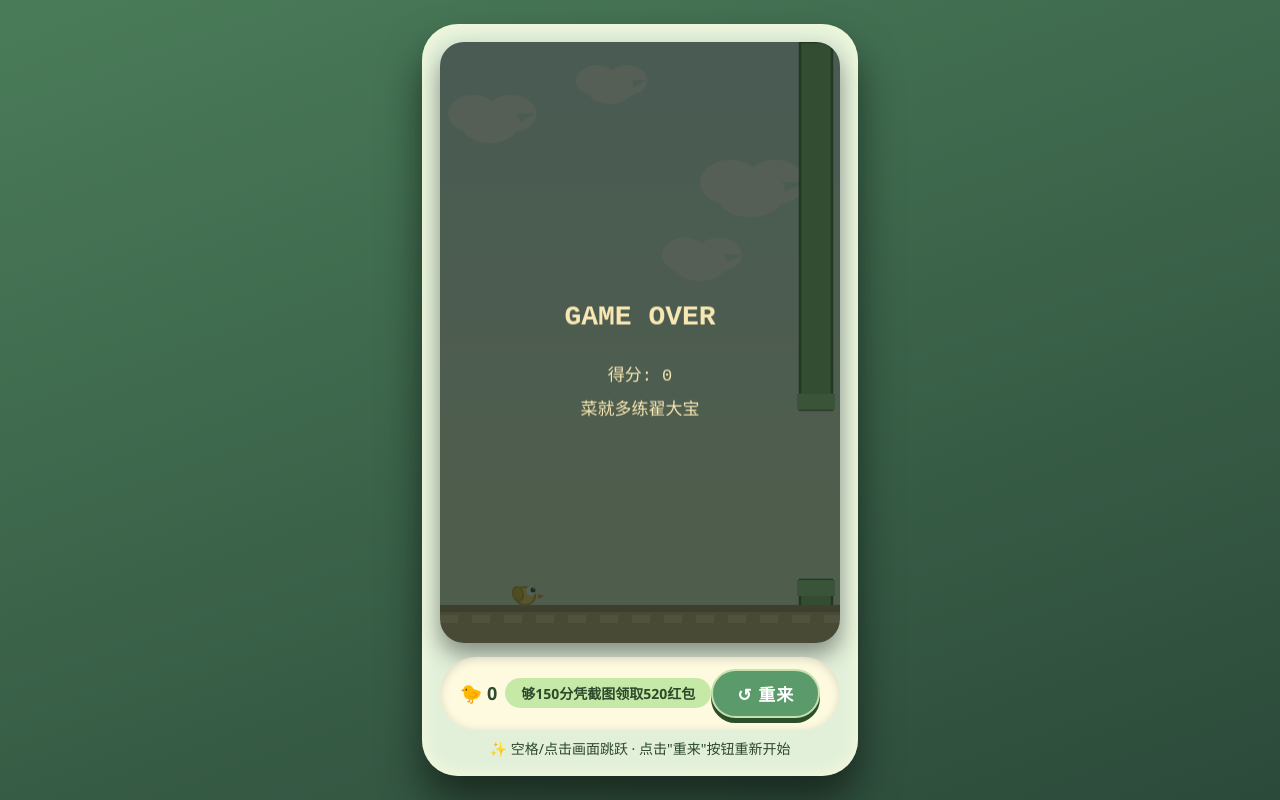
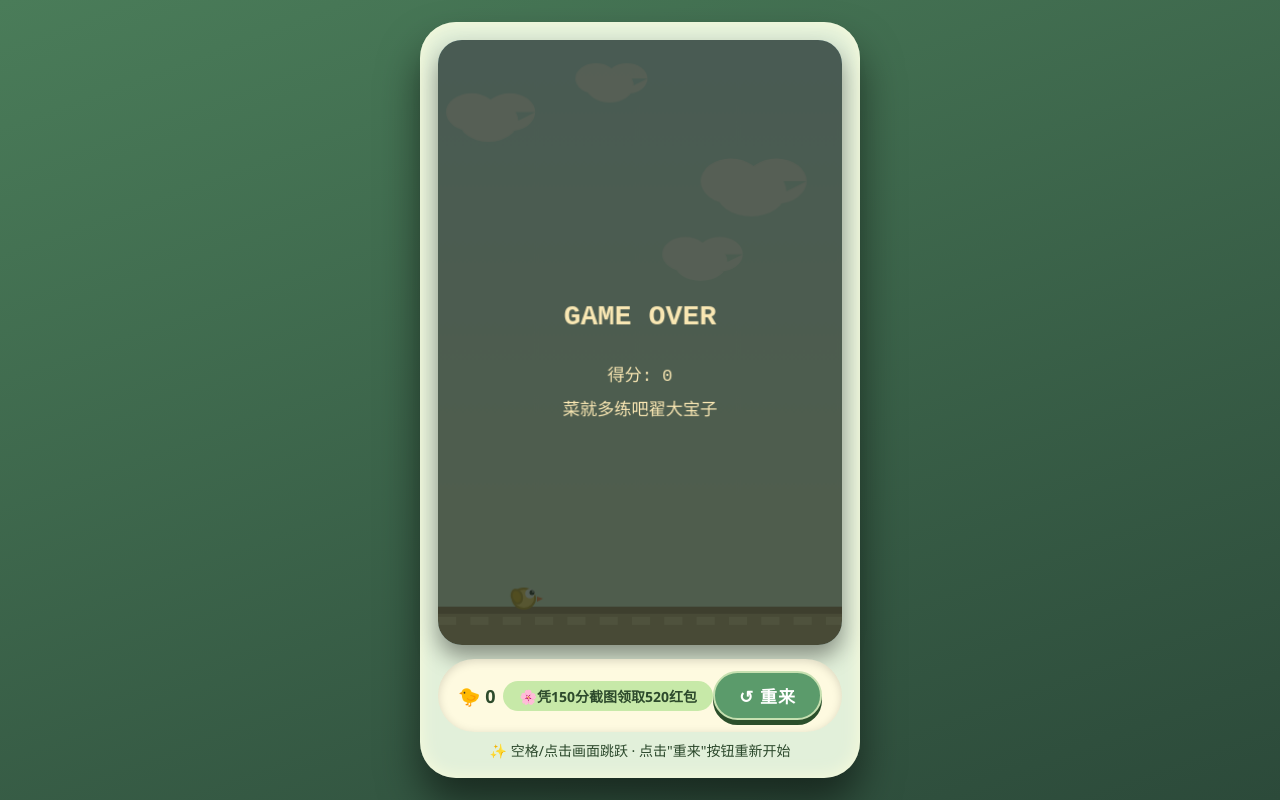
Before and after one commit to Liu358-dev/game2, a plain HTML site: page index.html in a window 1280 px wide. Drawn offline with Linux system fonts and the light colour scheme.

Commit message:
Update index.html

```diff
--- a/index.html
+++ b/index.html
@@ -94,11 +94,11 @@
 <body>
 <div style="display: flex; flex-direction: column; align-items: center;">
   <div class="game-wrapper">
-    <canvas id="gameCanvas" width="400" height="600" aria-label="超轻飞鸟游戏画面"></canvas>
+    <canvas id="gameCanvas" width="400" height="600" aria-label="轻松飞鸟游戏画面"></canvas>
     <div class="panel">
       <span>🐤 <span id="scoreValue">0</span></span>
       <div style="display: flex; align-items: center;">
-        <span class="level-tag">够150分凭截图领取520红包</span>
+        <span class="level-tag">🌸凭150分截图领取520红包</span>
         <button id="restartButton">↺ 重来</button>
       </div>
     </div>
@@ -123,13 +123,13 @@
     let gameActive;
     let gameOverFlag;
 
-    // ---------- 超轻参数 ----------
-    const GRAVITY = 0.12;        // 极轻重力，像羽毛飘落
-    const JUMP_FORCE = -3.5;     // 轻盈跳跃
-    const PIPE_SPEED = 1.8;      // 管道移动很慢
-    const PIPE_WIDTH = 32;
-    const PIPE_GAP = 170;        // 超宽间隙
-    const PIPE_SPACING = 260;    // 管道间距很大
+    // ---------- 超级简单的参数 ----------
+    const GRAVITY = 0.25;
+    const JUMP_FORCE = -4.8;
+    const PIPE_SPEED = 2.0;
+    const PIPE_WIDTH = 34;
+    const PIPE_GAP = 160;
+    const PIPE_SPACING = 240;
     const BIRD_X = 85;
 
     // ---------- 音频系统 ----------
@@ -156,7 +156,7 @@
       try {
         audioCtx = new (window.AudioContext || window.webkitAudioContext)();
         bgmGain = audioCtx.createGain();
-        bgmGain.gain.value = 0.12;
+        bgmGain.gain.value = 0.14;
         bgmGain.connect(audioCtx.destination);
       } catch (e) {
         console.warn("音频不可用", e);
@@ -170,7 +170,7 @@
         const vol = audioCtx.createGain();
         osc.type = 'sine';
         osc.frequency.value = freq;
-        vol.gain.setValueAtTime(0.15, startTime);
+        vol.gain.setValueAtTime(0.18, startTime);
         vol.gain.exponentialRampToValueAtTime(0.001, startTime + duration);
         osc.connect(vol);
         vol.connect(bgmGain);
@@ -215,12 +215,12 @@
 
     // ---------- 游戏逻辑 ----------
     function resetGame() {
-      birdY = H / 2 - 20;
+      birdY = H / 2 - 40;
       birdVy = 0;
-      birdRadius = 10;
+      birdRadius = 11;
 
       pipes = [];
-      let startX = W + 140;
+      let startX = W + 120;
       pipes.push(createPipe(startX));
       pipes.push(createPipe(startX + PIPE_SPACING));
 
@@ -237,8 +237,8 @@
     }
 
     function createPipe(xPos) {
-      const minCenter = 110;
-      const maxCenter = H - 130;
+      const minCenter = 100;
+      const maxCenter = H - 120;
       const gapCenter = Math.floor(Math.random() * (maxCenter - minCenter) + minCenter);
       return {
         x: xPos,
@@ -272,7 +272,6 @@
 
     function flap() {
       if (!gameActive) {
-        // 游戏结束时点击画面不再重新开始，只能通过"重来"按钮
         return;
       }
       birdVy = JUMP_FORCE;
@@ -283,7 +282,7 @@
           const g = audioCtx.createGain();
           o.type = 'sine';
           o.frequency.value = 800;
-          g.gain.setValueAtTime(0.06, t);
+          g.gain.setValueAtTime(0.08, t);
           g.gain.exponentialRampToValueAtTime(0.001, t+0.06);
           o.connect(g);
           g.connect(bgmGain);
@@ -296,14 +295,9 @@
     function update() {
       if (!gameActive) return;
 
-      // 应用极轻重力
       birdVy += GRAVITY;
       birdY += birdVy;
 
-      // 限制最大下落速度，防止加速过快
-      if (birdVy > 3.0) birdVy = 3.0;
-
-      // 移动管道并计分
       for (let i = pipes.length - 1; i >= 0; i--) {
         const p = pipes[i];
         p.x -= PIPE_SPEED;
@@ -319,7 +313,7 @@
               const g = audioCtx.createGain();
               o.type = 'sine';
               o.frequency.value = 1100;
-              g.gain.setValueAtTime(0.08, t);
+              g.gain.setValueAtTime(0.1, t);
               g.gain.exponentialRampToValueAtTime(0.001, t+0.08);
               o.connect(g);
               g.connect(bgmGain);
@@ -334,24 +328,21 @@
         }
       }
 
-      // 生成新管道
       if (pipes.length === 0) {
         pipes.push(createPipe(W + 60));
       } else {
         const last = pipes[pipes.length-1];
-        if (last.x < W - PIPE_SPACING + 70) {
+        if (last.x < W - PIPE_SPACING + 60) {
           pipes.push(createPipe(last.x + PIPE_SPACING));
         }
       }
 
-      // 边界碰撞
       const groundY = H - 38;
       if (birdY - birdRadius <= 0 || birdY + birdRadius >= groundY) {
         gameOver();
         return;
       }
 
-      // 管道碰撞
       for (let p of pipes) {
         const upperH = p.gapY - PIPE_GAP/2;
         const lowerY = p.gapY + PIPE_GAP/2;
@@ -454,7 +445,7 @@
         ctx.fillText('GAME OVER', W/2, H/2-18);
         ctx.font = '17px "Courier New"';
         ctx.fillText('得分: '+score, W/2, H/2+38);
-        ctx.fillText('菜就多练翟大宝', W/2, H/2+72);
+        ctx.fillText('菜就多练吧翟大宝子', W/2, H/2+72);
       }
     }
 
```
